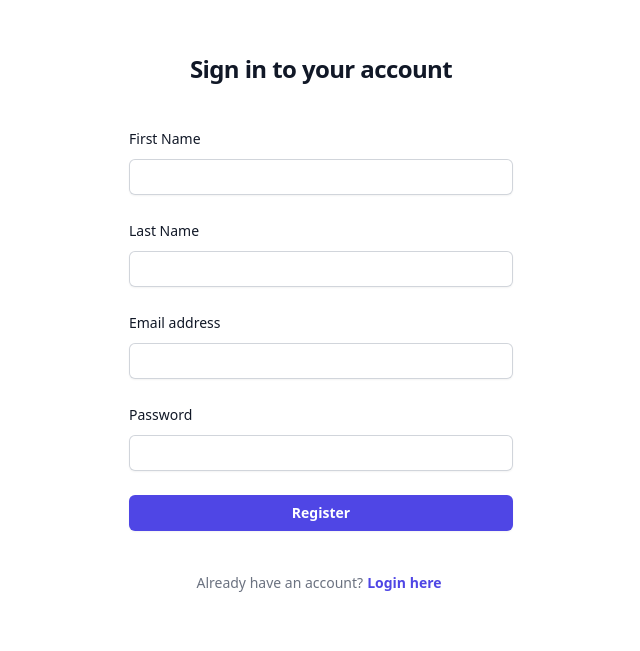
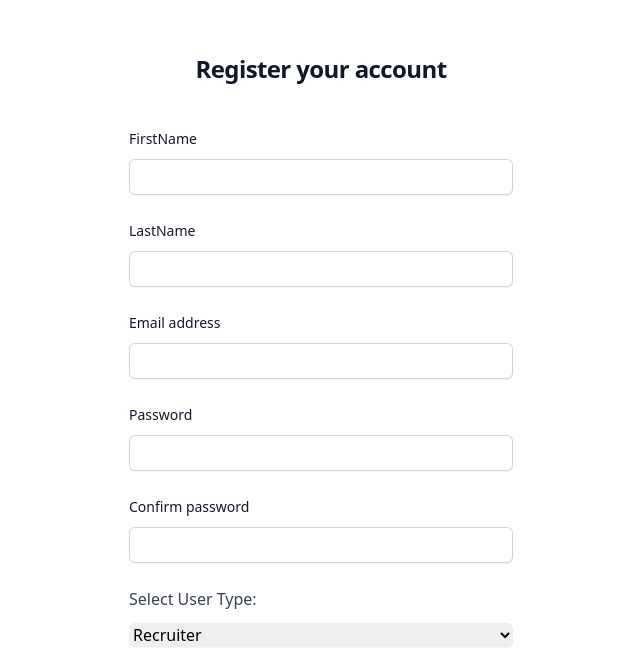
Before and after one commit to sahilkhatiwada/job-portal-backend, a React (Vite) app in the folder client/: page /register in a window 1280 px wide. Shown: the part 149-800 px from the top of the page, without its empty margins (319-959 px from the left). Built offline with nearby package versions, Linux system fonts and the light colour scheme.

Commit message:
minor changes

```diff
--- a/client/src/components/Header.jsx
+++ b/client/src/components/Header.jsx
@@ -15,7 +15,7 @@ import {
   PlayCircleIcon,
 } from "@heroicons/react/20/solid";
 
-const products = [
+const jobs = [
   {
     name: "Information Technology",
     description: "Get a better understanding of your traffic",
@@ -81,14 +81,14 @@ const Header = () => {
             className="-m-2.5 inline-flex items-center justify-center rounded-md p-2.5 text-gray-700"
             onClick={() => setMobileMenuOpen(true)}
           >
-            <span className="sr-only">Open main menu</span>
+            <span className="sr-only">Jobs Main</span>
             <Bars3Icon className="h-6 w-6" aria-hidden="true" />
           </button>
         </div>
         <Popover.Group className="hidden lg:flex lg:gap-x-12">
           <Popover className="relative">
             <Popover.Button className="flex items-center gap-x-1 text-sm font-semibold leading-6 text-gray-900">
-              Product
+              Jobs
               <ChevronDownIcon
                 className="h-5 w-5 flex-none text-gray-400"
                 aria-hidden="true"
@@ -106,7 +106,7 @@ const Header = () => {
             >
               <Popover.Panel className="absolute -left-8 top-full z-10 mt-3 w-screen max-w-md overflow-hidden rounded-3xl bg-white shadow-lg ring-1 ring-gray-900/5">
                 <div className="p-4">
-                  {products.map((item) => (
+                  {jobs.map((item) => (
                     <div
                       key={item.name}
                       className="group relative flex items-center gap-x-6 rounded-lg p-4 text-sm leading-6 hover:bg-gray-50"
@@ -208,7 +208,7 @@ const Header = () => {
                         />
                       </Disclosure.Button>
                       <Disclosure.Panel className="mt-2 space-y-2">
-                        {[...products, ...callsToAction].map((item) => (
+                        {[...jobs, ...callsToAction].map((item) => (
                           <Disclosure.Button
                             key={item.name}
                             as="a"
--- /dev/null
+++ b/client/src/pages/ForgetPassword.jsx
@@ -0,0 +1,40 @@
+// src/components/ForgotPasswordForm.jsx
+import React, { useState } from "react";
+
+const ForgotPassword = () => {
+  const [email, setEmail] = useState("");
+
+  const handleSubmit = (error) => {
+    error.preventDefault();
+    console.log("Forgot password request submitted for email:", email);
+    // Implement your password reset logic here (e.g., send a reset link via email)
+  };
+
+  return (
+    <div className="max-w-md mx-auto p-6 bg-white rounded-md shadow-md mt-40">
+      <h2 className="text-xl font-semibold mb-4">Forgot Your Password?</h2>
+      <form onSubmit={handleSubmit}>
+        <label htmlFor="email" className="block text-gray-700 mb-2">
+          Email:
+        </label>
+        <input
+          type="email"
+          id="email"
+          className="w-full px-3 py-2 border rounded-md focus:outline-none focus:border-indigo-500"
+          placeholder="Enter your email"
+          value={email}
+          onChange={(err) => setEmail(err.target.value)}
+          required
+        />
+        <button
+          type="submit"
+          className="mt-4 w-full bg-indigo-500 text-white py-2 rounded-md hover:bg-indigo-600 focus:outline-none"
+        >
+          Reset Password
+        </button>
+      </form>
+    </div>
+  );
+};
+
+export default ForgotPassword;
--- a/client/src/pages/Login.jsx
+++ b/client/src/pages/Login.jsx
@@ -46,7 +46,7 @@ const login = () => {
                 </label>
                 <div className="text-sm">
                   <a
-                    href="#"
+                    href="/ForgetPassword"
                     className="font-semibold text-indigo-600 hover:text-indigo-500"
                   >
                     Forgot password?
--- a/client/src/pages/Register.jsx
+++ b/client/src/pages/Register.jsx
@@ -3,7 +3,7 @@ import React from "react";
 const Register = () => {
   return (
     <>
-      <div className="flex min-h-full flex-1 flex-col justify-center px-6 py-10 lg:px-8">
+      <div className="flex min-h-full flex-1 flex-col justify-center px-6 py-10 lg:px-8 ">
         <div className="sm:mx-auto sm:w-full sm:max-w-sm">
           {/* <img
             className="mx-auto h-10 w-auto"
@@ -11,25 +11,25 @@ const Register = () => {
             alt="Your Company"
           /> */}
           <h2 className="mt-40 text-center text-2xl font-bold leading-9 tracking-tight text-gray-900">
-            Sign in to your account
+            Register your account
           </h2>
         </div>
 
         <div className="mt-10 sm:mx-auto sm:w-full sm:max-w-sm">
-          <form className="space-y-6" action="#" method="POST">
+          <form className="space-y-6">
             <div>
               <label
-                htmlFor="firstName"
+                htmlFor="FirstName"
                 className="block text-sm font-medium leading-6 text-gray-900"
               >
-                First Name
+                FirstName
               </label>
               <div className="mt-2">
                 <input
-                  id="email"
-                  name="email"
-                  type="email"
-                  autoComplete="email"
+                  id="FirstName"
+                  name="text"
+                  type="text"
+                  autoComplete="text"
                   required
                   className="block w-full rounded-md border-0 py-1.5 text-gray-900 shadow-sm ring-1 ring-inset ring-gray-300 placeholder:text-gray-400 focus:ring-2 focus:ring-inset focus:ring-indigo-600 sm:text-sm sm:leading-6"
                 />
@@ -37,17 +37,17 @@ const Register = () => {
             </div>
             <div>
               <label
-                htmlFor="lastName"
+                htmlFor="LastName"
                 className="block text-sm font-medium leading-6 text-gray-900"
               >
-                Last Name
+                LastName
               </label>
               <div className="mt-2">
                 <input
-                  id="email"
-                  name="email"
-                  type="email"
-                  autoComplete="email"
+                  id="LastName"
+                  name="text"
+                  type="text"
+                  autoComplete="text"
                   required
                   className="block w-full rounded-md border-0 py-1.5 text-gray-900 shadow-sm ring-1 ring-inset ring-gray-300 placeholder:text-gray-400 focus:ring-2 focus:ring-inset focus:ring-indigo-600 sm:text-sm sm:leading-6"
                 />
@@ -62,10 +62,28 @@ const Register = () => {
               </label>
               <div className="mt-2">
                 <input
-                  id="email"
-                  name="email"
-                  type="email"
-                  autoComplete="email"
+                  id="password"
+                  name="password"
+                  type="password"
+                  autoComplete="password"
+                  required
+                  className="block w-full rounded-md border-0 py-1.5 text-gray-900 shadow-sm ring-1 ring-inset ring-gray-300 placeholder:text-gray-400 focus:ring-2 focus:ring-inset focus:ring-indigo-600 sm:text-sm sm:leading-6"
+                />
+              </div>
+            </div>
+            <div>
+              <label
+                htmlFor="password"
+                className="block text-sm font-medium leading-6 text-gray-900"
+              >
+                Password
+              </label>
+              <div className="mt-2">
+                <input
+                  id="confirm password"
+                  name="confirm password"
+                  type="confirm password"
+                  autoComplete="confirm password"
                   required
                   className="block w-full rounded-md border-0 py-1.5 text-gray-900 shadow-sm ring-1 ring-inset ring-gray-300 placeholder:text-gray-400 focus:ring-2 focus:ring-inset focus:ring-indigo-600 sm:text-sm sm:leading-6"
                 />
@@ -78,7 +96,7 @@ const Register = () => {
                   htmlFor="password"
                   className="block text-sm font-medium leading-6 text-gray-900"
                 >
-                  Password
+                  Confirm password
                 </label>
               </div>
               <div className="mt-2">
@@ -91,12 +109,54 @@ const Register = () => {
                   className="block w-full rounded-md border-0 py-1.5 text-gray-900 shadow-sm ring-1 ring-inset ring-gray-300 placeholder:text-gray-400 focus:ring-2 focus:ring-inset focus:ring-indigo-600 sm:text-sm sm:leading-6"
                 />
               </div>
+              <div className="mt-6">
+                <div className="relative">
+                  <label
+                    htmlFor="user-type"
+                    className="block font-medium text-gray-700"
+                  >
+                    Select User Type:
+                  </label>
+                  <select
+                    id="user-type"
+                    className="mt-3 block w-full rounded-md border-gray-300 shadow-sm focus:border-indigo-300 focus:ring focus:ring-indigo-200 focus:ring-opacity-50"
+                  >
+                    <option value="recruiter">Recruiter</option>
+                    <option value="seeker">Seeker</option>
+                  </select>
+                  <div className="absolute inset-y-0 right-0 flex items-center pr-3 pointer-events-none">
+                    <svg
+                      className="h-10 w-10 text-gray-500"
+                      fill="none"
+                      stroke="currentColor"
+                      viewBox="0 0 24 24"
+                      xmlns="http://www.w3.org/2000/svg"
+                    ></svg>
+                  </div>
+                </div>
+              </div>
             </div>
+            {/* <div className="mt-6">
+              <div className="bg-white p-4 rounded-md shadow-md">
+                <label
+                  htmlFor="description"
+                  className="block font-medium text-gray-700"
+                >
+                  Description:
+                </label>
+                <textarea
+                  id="description"
+                  className="mt-1 block w-full rounded-md border-gray-300 shadow-sm focus:border-indigo-300 focus:ring focus:ring-indigo-200 focus:ring-opacity-50"
+                  rows="4"
+                  placeholder="Enter your description here..."
+                />
+              </div>
+            </div> */}
 
             <div>
               <button
                 type="submit"
-                className="flex w-full justify-center rounded-md bg-indigo-600 px-3 py-1.5 text-sm font-semibold leading-6 text-white shadow-sm hover:bg-indigo-500 focus-visible:outline focus-visible:outline-2 focus-visible:outline-offset-2 focus-visible:outline-indigo-600"
+                className="flex w-full justify-center rounded-md bg-indigo-600 px-3 py-1.5 text-sm font-semibold leading-6 text-white shadow-sm hover:bg-indigo-500 focus-visible:outline focus-visible:outline-2 focus-visible:outline-offset-2 focus-visible:outline-indigo-600 mt-7"
               >
                 Register
               </button>
```
Also changed, not shown: client/src/routes/baseRoutes.jsx (+6 -1 lines).
